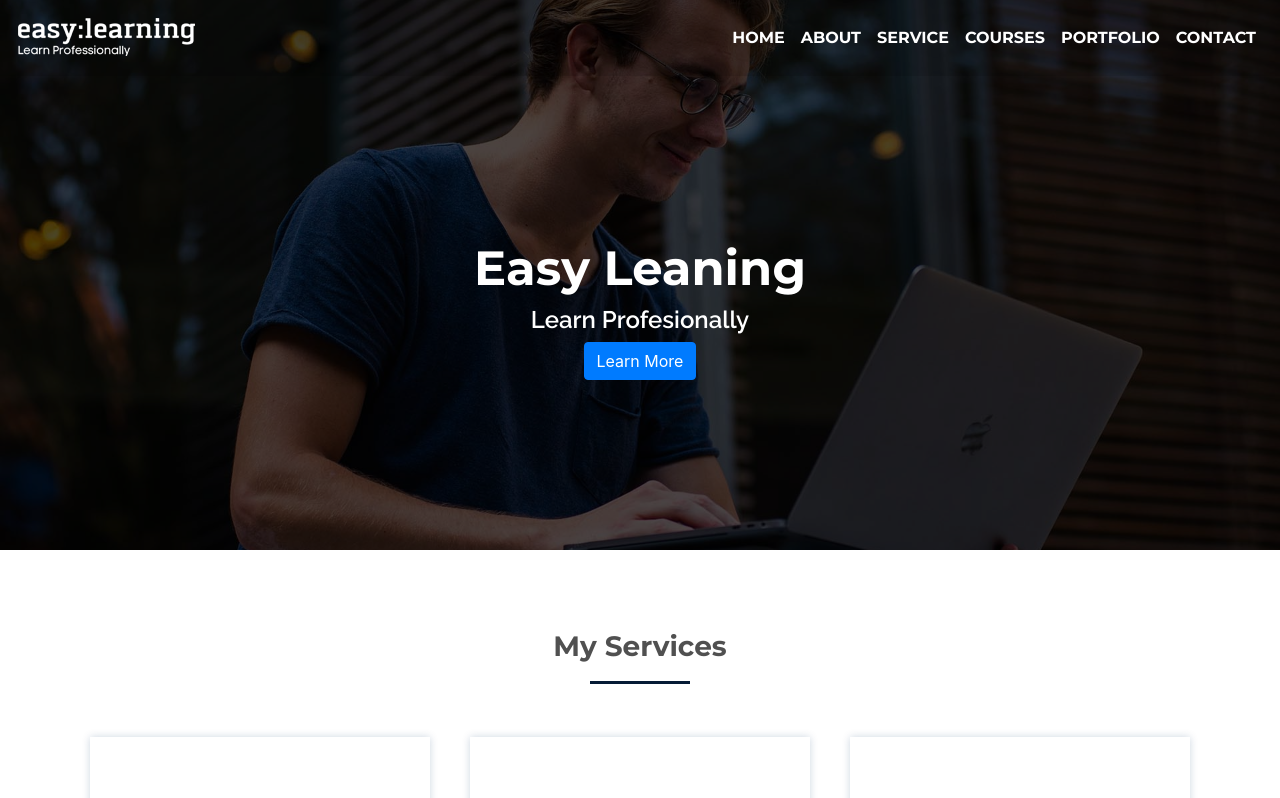
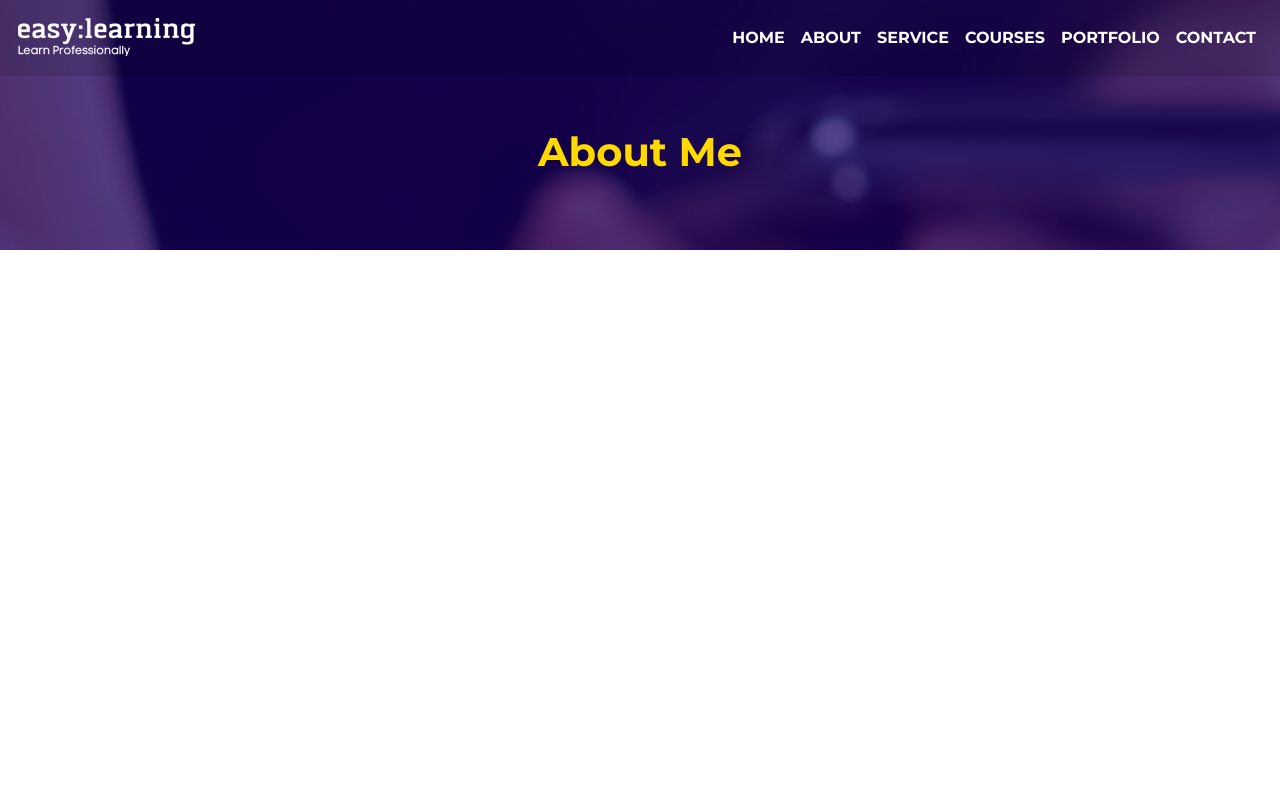
Before and after one commit to kodaishiotsuki/EasyLeaning_frontend, a React (Create React App) app: page / in a window 1280 px wide. Shown: the top 798 px of the page. Built offline with nearby package versions, Linux system fonts and the light colour scheme; a web font is replaced by a local one.

Commit message:
PageTop Component Setup

```diff
--- a/src/App.jsx
+++ b/src/App.jsx
@@ -1,10 +1,14 @@
 import React from "react";
+import PageTop from "./components/PageTop/PageTop";
+import TopNavigation from "./components/TopNavgation/TopNavigation";
 import HomePage from "./pages/HomePage";
 
 function App() {
   return (
     <>
-      <HomePage />
+      <TopNavigation/>
+      <PageTop pageTitle="About Me"/>
+      {/* <HomePage /> */}
     </>
   );
 }
--- a/src/assets/css/custom.css
+++ b/src/assets/css/custom.css
@@ -408,3 +408,30 @@ a.twitter {
   text-decoration: none;
   color: #ffffff;
 }
+
+.topFixedPager {
+  background-image: url('../Image/page.png');
+  min-height: 250px;
+  background-attachment: fixed;
+  background-position: center;
+  background-repeat: no-repeat;
+  background-size: cover;
+}
+
+.topPageOverlay {
+  position: absolute;
+  min-height: 250px;
+  width: 100%;
+  background: rgba(19, 1, 102, 0.7);
+}
+
+.topContentPage {
+  margin-top: 8em;
+}
+
+.topPageTitle {
+  font-family: 'Montserrat', sans-serif;
+  font-weight: 700;
+  color: #ffd900;
+  font-size: 40px;
+}
--- /dev/null
+++ b/src/components/PageTop/PageTop.jsx
@@ -0,0 +1,22 @@
+import React from "react";
+import { Col, Container, Row } from "react-bootstrap";
+
+const PageTop = ({ pageTitle }) => {
+  return (
+    <>
+      <Container className='topFixedPager p-0' fluid={true}>
+        <div className='topPageOverlay'>
+          <Container className='topContentPage'>
+            <Row>
+              <Col className='text-center'>
+                <h4 className='topPageTitle'>{pageTitle}</h4>
+              </Col>
+            </Row>
+          </Container>
+        </div>
+      </Container>
+    </>
+  );
+};
+
+export default PageTop;
```
